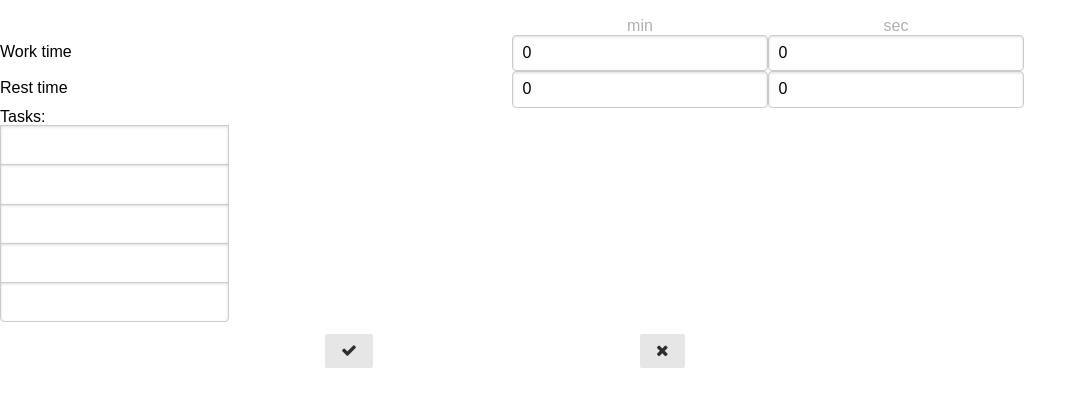
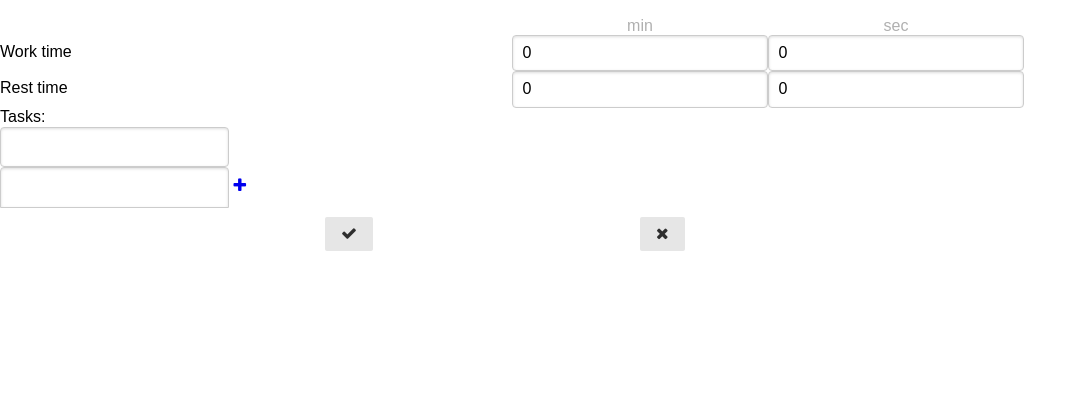
Before and after one commit to thameera/speed-dating, a website with bundled scripts: page edit.html in a window 1280 px wide. Shown: the part 38-444 px from the top of the page, without its empty margins (0-1087 px from the left). Built offline with nearby package versions, Linux system fonts and the light colour scheme; files whose address does not match are found by name.

Commit message:
Dynamic fields. Closes #3

```diff
--- a/edit.html
+++ b/edit.html
@@ -39,11 +39,13 @@
   <div class="pure-form add-tasks-section">
     <div class="pure-group">
       <label class="title">Tasks:</label>
-      <input class="pure-input-1-5" type="text" />
-      <input class="pure-input-1-5" type="text" />
-      <input class="pure-input-1-5" type="text" />
-      <input class="pure-input-1-5" type="text" />
-      <input class="pure-input-1-5" type="text" />
+      <div class="input-group">
+        <input class="pure-input-1-5" type="text" />
+      </div>
+      <div class="input-group">
+        <input class="pure-input-1-5" type="text" id="input"/>
+        <a class="fa fa-plus" href="#" id="addNew"></a>
+      </div>
     </div>
   </div>
   <div class="pure-g btn-row">
--- a/edit.js
+++ b/edit.js
@@ -10,8 +10,12 @@
     var tasks = localStorage.tasks || '[]';
     tasks = JSON.parse(tasks);
     var inputs = $('.add-tasks-section input');
+    var block = $('.pure-group');
     tasks.forEach(function(task, i) {
       $(inputs[i]).val(task);
+      if (i >= inputs.length){
+        $('<div class="input-group"><input class="pure-input-1-5" type="text" id="input" value=' + task +'> <a class="fa fa-remove" href="#" id="remNew"></a></div>').appendTo(block);
+      }
     });
   };
 
@@ -41,6 +45,19 @@
     win.location = 'index.html';
   };
 
+  /*
+  * Add more tasks
+  */
+
+  $('#addNew').click(function() {
+    var block = $('.pure-group');
+    $('<div class="input-group"><input class="pure-input-1-5" type="text" id="input"/> <a class="fa fa-remove" href="#" id="remNew"></a></div>').appendTo(block);
+  });
+
+  $(document).on('click', '#remNew', function(){
+    $(this).parent().remove();
+  });
+
   /*** Event listeners ***/
   $('#save').click(function() {
     if (!save()) return;
--- a/style.css
+++ b/style.css
@@ -41,3 +41,11 @@ body {
   font-size: 30px;
   margin-bottom: 20px;
 }
+
+.fa {
+  text-decoration: none;
+}
+
+#input {
+  display: inline-block;
+}
```
